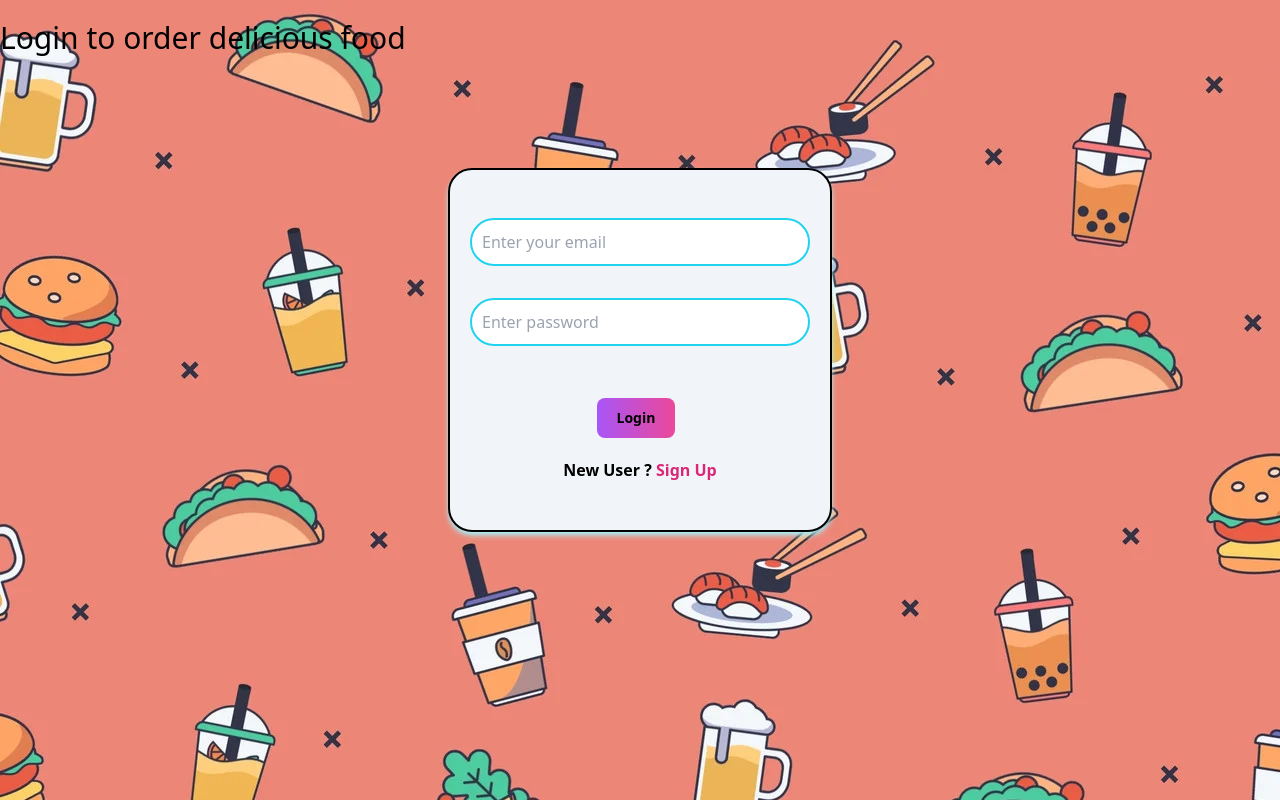
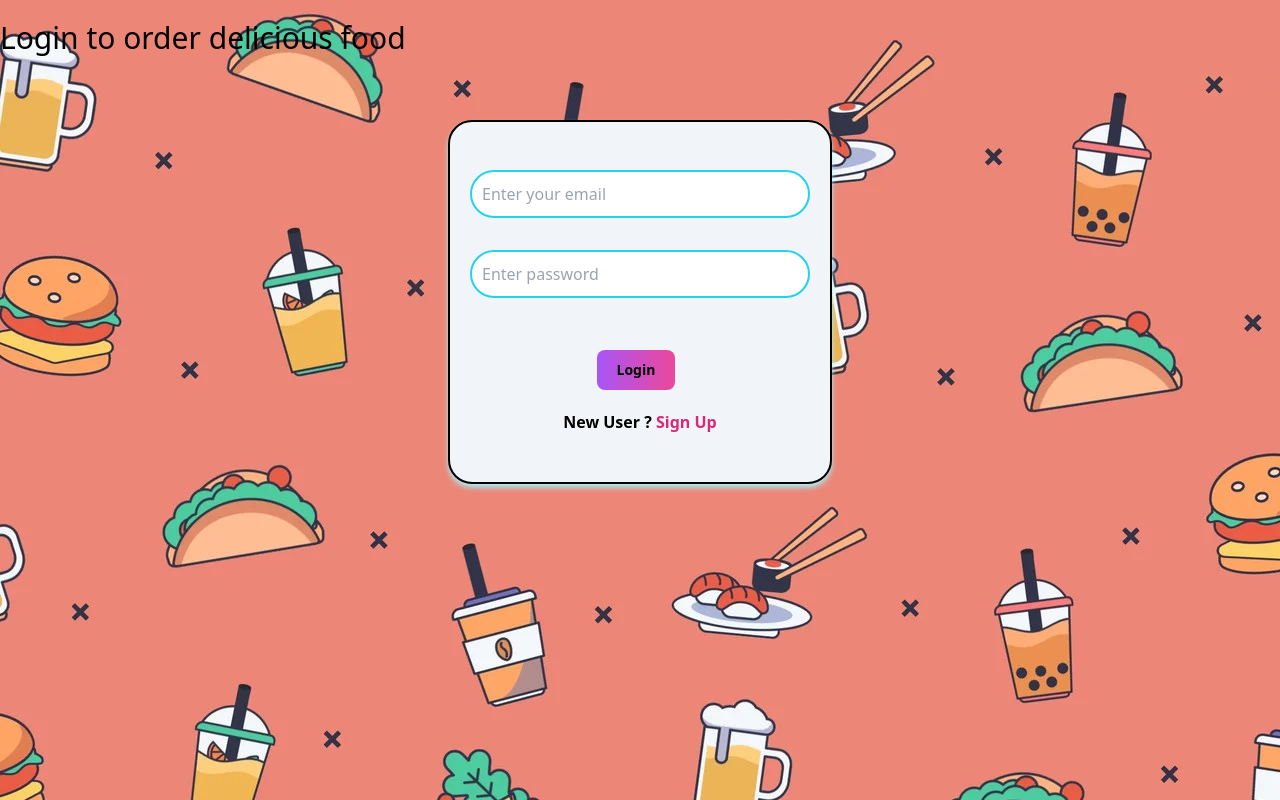
Before and after one commit to animesh156/food-app, a React (Vite) app in the folder client/: page /login in a window 1280 px wide. Built offline with nearby package versions, Linux system fonts and the light colour scheme; a web font is replaced by a local one.

Commit message:
Update Login.jsx

```diff
--- a/client/src/pages/Login.jsx
+++ b/client/src/pages/Login.jsx
@@ -60,8 +60,8 @@ function Login() {
     <div className="login h-screen">
 
 <div className='pt-5'>
-<h1 className='text-3xl text-wrap text-black dark:text-cyan-400'>Login to order delicious food</h1>
-      <section className="form  mt-28 m-auto  bg-slate-100 dark:bg-zinc-950 border-2 border-black dark:border-red-500 shadow-md shadow-cyan-200 md:max-w-sm  px-5  py-12 rounded-3xl">
+<h1 className='text-3xl text-wrap  dark:text-cyan-400'>Login to order delicious food</h1>
+      <section className="form  mt-16 m-auto  bg-slate-100 dark:bg-zinc-950 border-2 border-black dark:border-red-500 shadow-md shadow-cyan-200 md:max-w-sm  px-5  py-12 rounded-3xl">
         <form onSubmit={onSubmit}>
           <div className="form-group">
             <input
```
